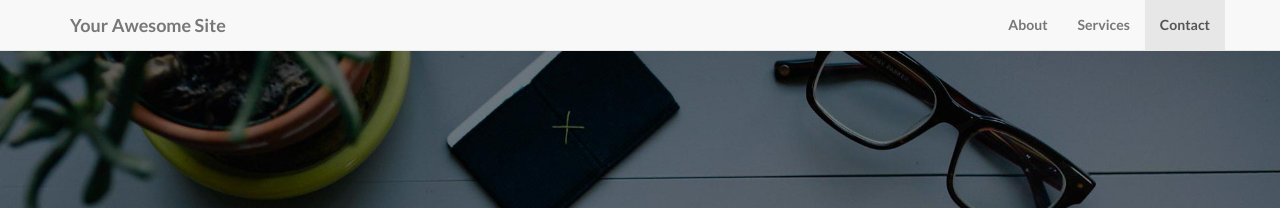
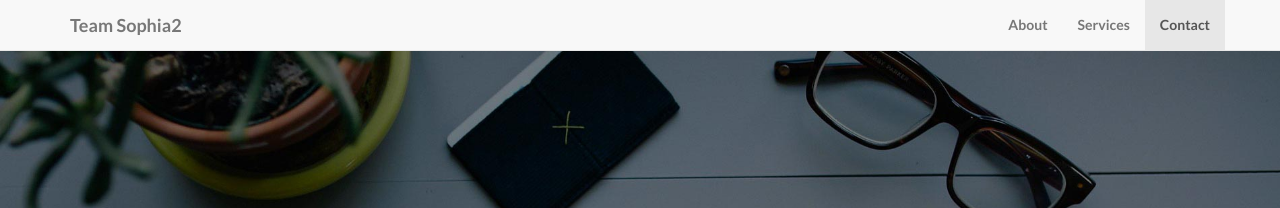
Before and after one commit to TeamSophia2/teamsophia2.github.io, a Jekyll site: the page built from index.html, in a window 1280 px wide. Shown: the top 208 px of the page. Built offline with Jekyll 4.4.1, drawn with Linux system fonts in a browser that asks for light colours; some of the changed lines change nothing that is shown.

```diff
--- a/_config.yml
+++ b/_config.yml
@@ -2,10 +2,10 @@
 #      Main Configs       #
 # ----------------------- #
 
-url: http://yoursite.com
-title: Your Awesome Site
-email: your-email@domain.com
-author: Your Name
+url: https://teamsophia2.github.io/
+title: Team Sophia2
+email: mvernier@inf.uach.cl
+author: Matthieu Vernier
 description: > # "Write an awesome description for your new site here.
   You can edit this line in _config.yml. It will appear in your document
   head meta (for Google search results) and in your feed.xml site
@@ -27,9 +27,9 @@
 
 social:
   - title: twitter
-    url: https://twitter.com/SBootstrap
+    url: https://twitter.com/MatthieuVernier
   - title: github
-    url: https://github.com/IronSummitMedia/startbootstrap
+    url: https://github.com/teamsophia2
   - title: linkedin
     url:
 
```
